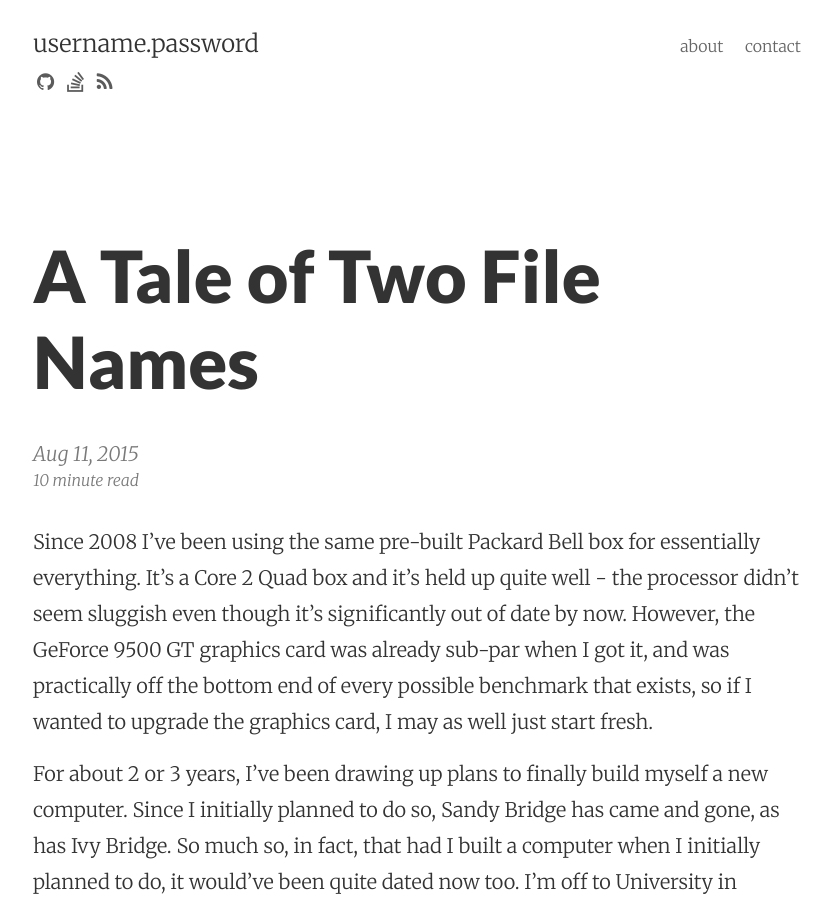
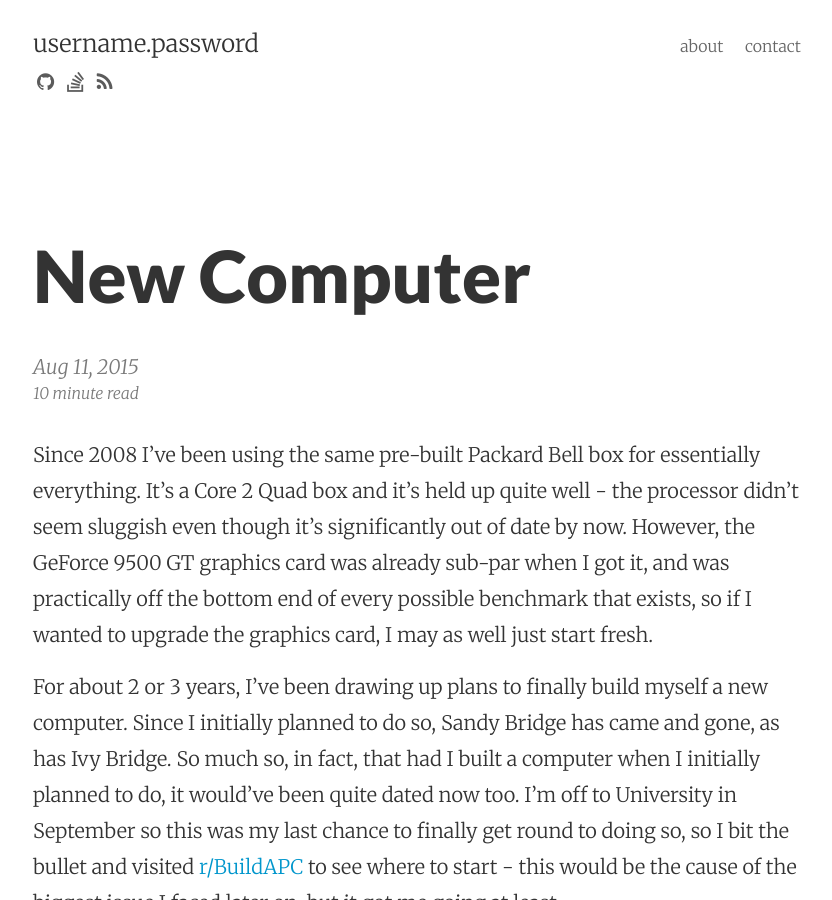
Before and after one commit to tom-galvin/tom-galvin.github.io, a Jekyll site: the page built from _posts/2015-08-11-computer.md, in a window 1280 px wide and 900 px high. Shown: the whole window, without its empty margins (223-1055 px from the left). Built offline with Jekyll 4.4.1, drawn with Linux system fonts in a browser that asks for light colours; nearby versions of some CDN libraries; comment, search, counter and statistics services are not loaded.

Commit message:
Update 2015-08-11-computer.md

```diff
--- a/_posts/2015-08-11-computer.md
+++ b/_posts/2015-08-11-computer.md
@@ -1,6 +1,6 @@
 ---
 layout: post
-title: A Tale of Two File Names
+title: New Computer
 date: 2015-08-11 23:40:15
 summary: I've finally built myself a new computer, after several years of umming and ahhing.
 categories: blog gen
```
